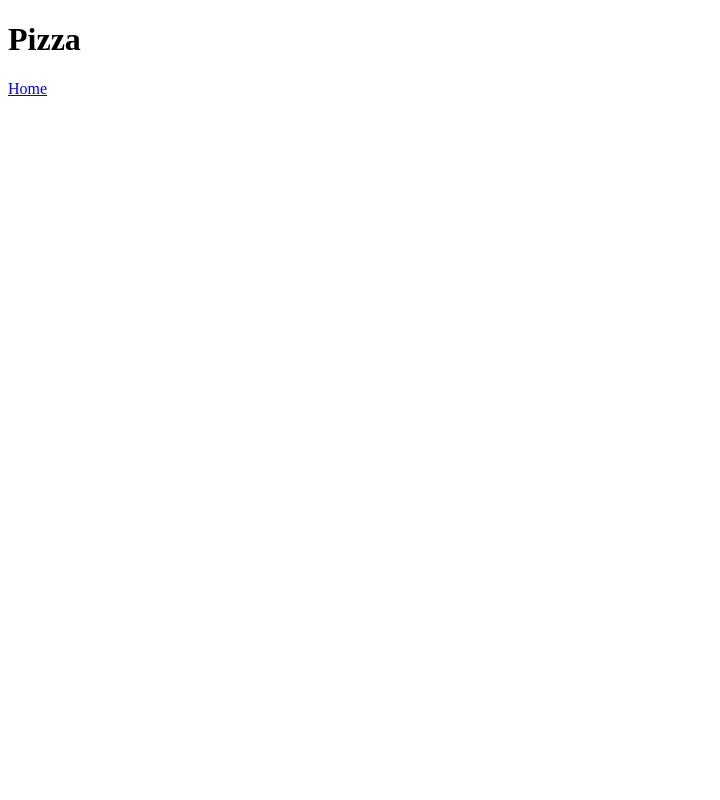
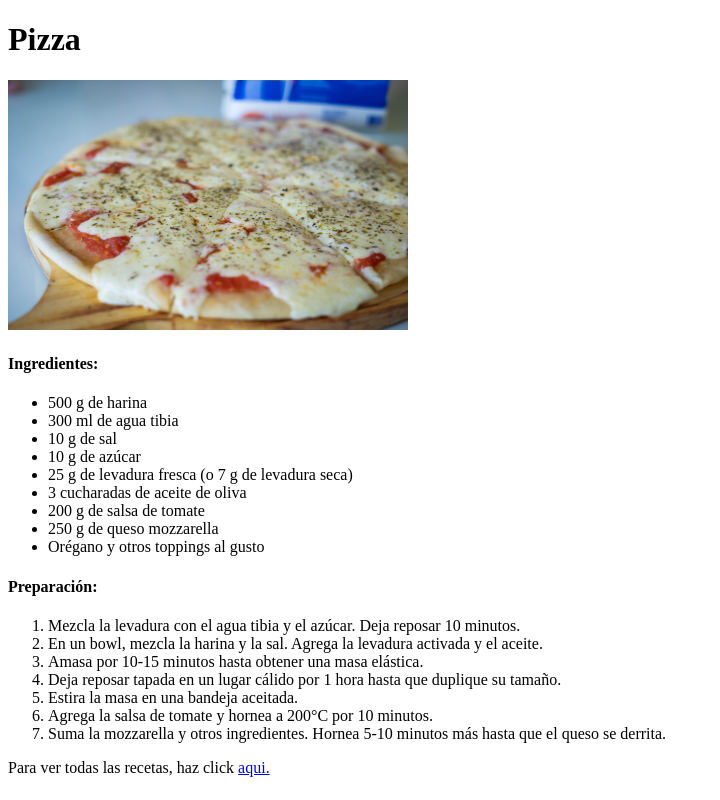
Before and after one commit to Janote/odin-recipes, a plain HTML site: page recipes/pizza.html in a window 1280 px wide. Shown: the whole page, without its empty margins (0-720 px from the left). Drawn offline with Linux system fonts and the light colour scheme.

Commit message:
anado las recetas

```diff
--- a/recipes/pizza.html
+++ b/recipes/pizza.html
@@ -6,10 +6,40 @@
     <title>Pizza</title>
 </head>
 <body>
+
     <h1>Pizza</h1>
+    <img alt="pizza" src="../images/pizza.jpg" height="250px" width="400px">
 
 
-    <a href="../index.html">Home</a>
+    <h4>Ingredientes: </h4>
+
+    <ul>
+        <li>500 g de harina</li>
+        <li>300 ml de agua tibia</li>
+        <li>10 g de sal </li>
+        <li>10 g de azúcar</li>
+        <li>25 g de levadura fresca (o 7 g de levadura seca)</li>
+        <li>3 cucharadas de aceite de oliva</li>
+        <li>200 g de salsa de tomate</li>
+        <li>250 g de queso mozzarella</li>
+        <li>Orégano y otros toppings al gusto</li>
+
+    </ul>
+
+    <h4>Preparación:</h4>
+
+<ol>
+    <li>Mezcla la levadura con el agua tibia y el azúcar. Deja reposar 10 minutos.</li>
+    <li>En un bowl, mezcla la harina y la sal. Agrega la levadura activada y el aceite.</li>
+    <li>Amasa por 10-15 minutos hasta obtener una masa elástica.</li>
+    <li>Deja reposar tapada en un lugar cálido por 1 hora hasta que duplique su tamaño.</li>
+    <li>Estira la masa en una bandeja aceitada.</li>
+    <li>Agrega la salsa de tomate y hornea a 200°C por 10 minutos.</li>
+    <li>Suma la mozzarella y otros ingredientes. Hornea 5-10 minutos más hasta que el queso se derrita.</li>
+</ol>
+
+
+<p>Para ver todas las recetas, haz click <a href="../index.html">aqui.</a>  </p>
 
 </body>
 </html>
```
Also changed, not shown: recipes/milanesas.html (+29 -1 lines), recipes/papasfritas.html (+22 -1 lines).
